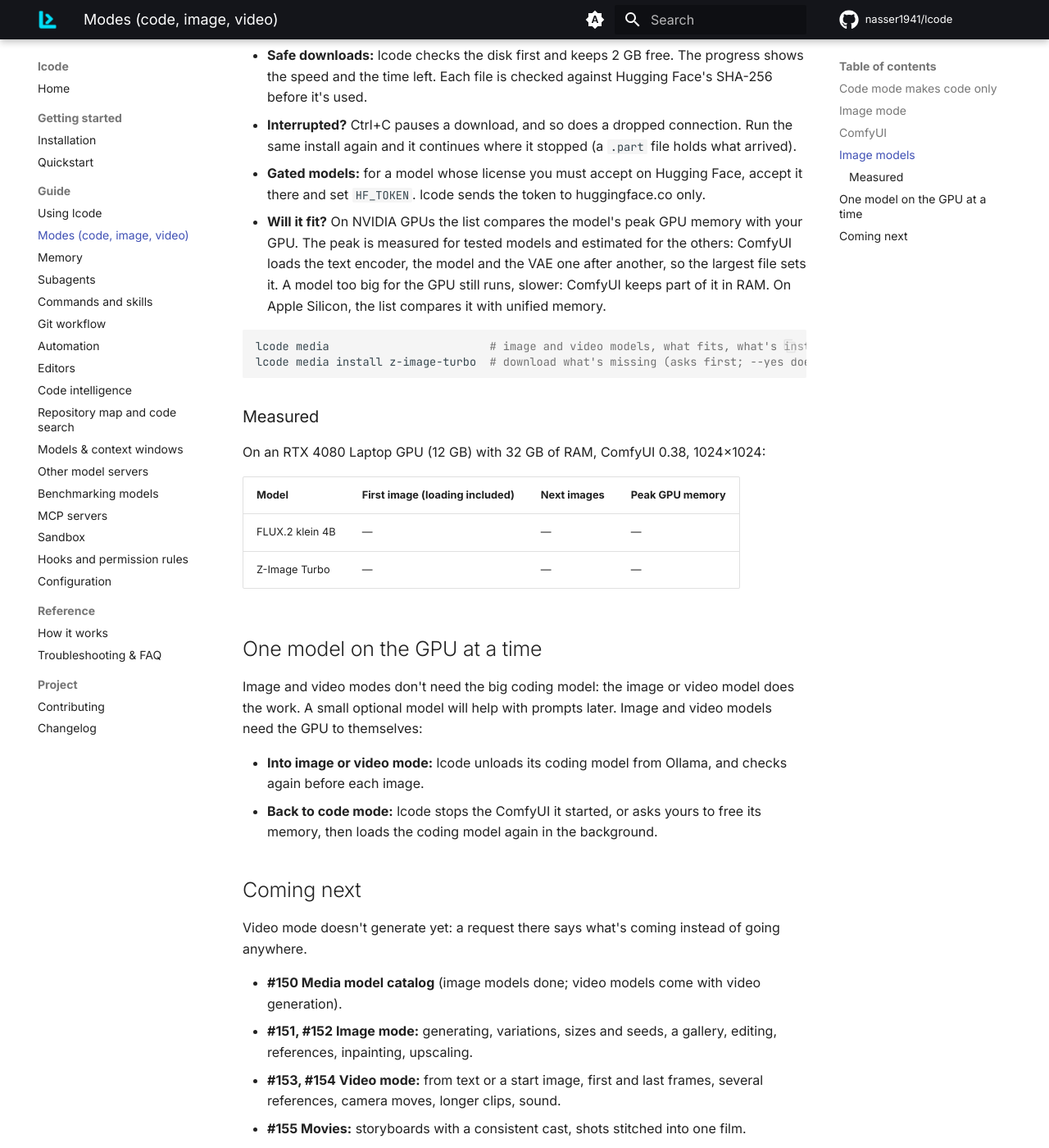
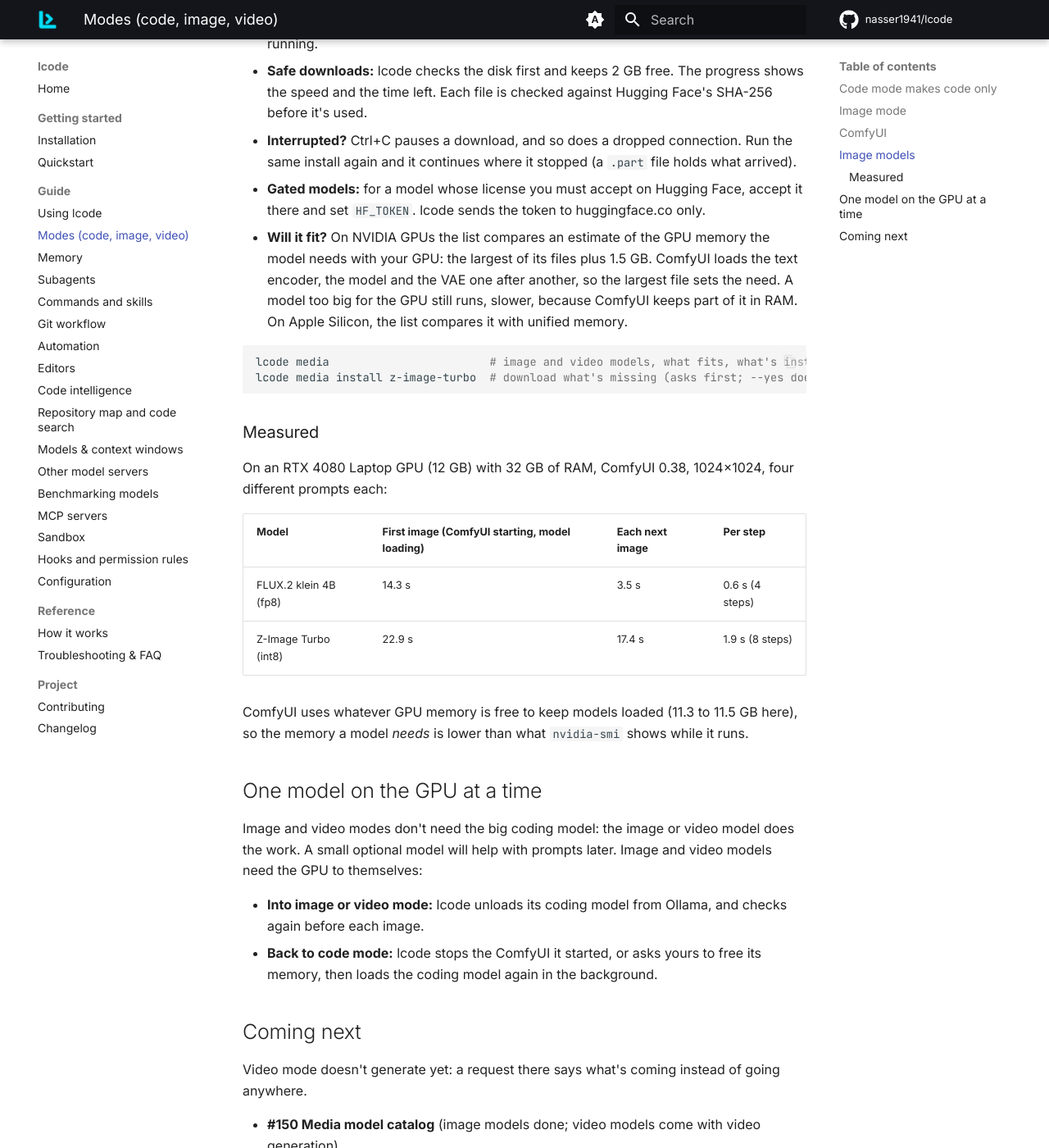
Before and after one commit to nasser1941/lcode, an MkDocs documentation site: the page built from docs/modes.md, in a window 1280 px wide and 1400 px high, scrolled down 2988 px. Shown: the whole window at 82% size. Built offline with MkDocs 1.6.1 and Material for MkDocs 9.7.7, drawn with Linux system fonts in a browser that asks for light colours; comment, search, counter and statistics services are not loaded; some of the changed text lies outside the part shown.

Commit message:
Media catalog: measured speeds on a 12 GB laptop GPU
Co-Authored-By: Claude Opus 5.5 <noreply@anthropic.com>

````diff
--- a/docs/modes.md
+++ b/docs/modes.md
@@ -83,9 +83,10 @@ z-image-turbo`. `lcode config set image_model z-image-turbo` makes one the defau
 
 ```text
 image ❯ /models
-  1. ● FLUX.2 klein 4B (flux2-klein-4b)  text-to-image · 12.4 GB · installed · fits (~7 GB of 12 GB GPU memory)
-        1024×1024 in 2.6 s (8 s with loading), RTX 4080 Laptop 12 GB
+  1. ● FLUX.2 klein 4B (flux2-klein-4b)  text-to-image · 12.4 GB · installed · fits (~9 GB of 12 GB GPU memory)
+        1024×1024: 3.5 s per image, 14 s for the first with ComfyUI starting (RTX 4080 Laptop, 12 GB)
   2.   Z-Image Turbo (z-image-turbo)  text-to-image · 14.6 GB · 6.5 GB to download · fits (~9 GB of 12 GB GPU memory)
+        1024×1024: 17 s per image (1.9 s per step), 23 s for the first (RTX 4080 Laptop, 12 GB)
   Switch to which model? (number or name, Enter to keep FLUX.2 klein 4B): 2
 Image model: Z-Image Turbo.
 Not installed yet: 6.5 GB download with your next image (you're asked first).
@@ -93,8 +94,8 @@ Not installed yet: 6.5 GB download with your next image (you're asked first).
 
 | Model | Made by | License | Steps | Good at |
 |---|---|---|---|---|
-| **FLUX.2 klein 4B** (default) | Black Forest Labs | Apache 2.0 | 4 | Fast and small |
-| **Z-Image Turbo** | Tongyi-MAI (Alibaba) | Apache 2.0 | 8 | Photorealism, text in images |
+| **FLUX.2 klein 4B** (default) | Black Forest Labs | Apache 2.0 | 4 | Speed: a few seconds per image |
+| **Z-Image Turbo** | Tongyi-MAI (Alibaba) | Apache 2.0 | 8 | Photorealism, text in images; slower |
 
 Measured speeds are in the list (`/models`, `lcode media`) and in [Measured](#measured).
 
@@ -109,11 +110,11 @@ Measured speeds are in the list (`/models`, `lcode media`) and in [Measured](#me
   again and it continues where it stopped (a `.part` file holds what arrived).
 - **Gated models:** for a model whose license you must accept on Hugging Face, accept it there
   and set `HF_TOKEN`. lcode sends the token to huggingface.co only.
-- **Will it fit?** On NVIDIA GPUs the list compares the model's peak GPU memory with your GPU.
-  The peak is measured for tested models and estimated for the others: ComfyUI loads the text
-  encoder, the model and the VAE one after another, so the largest file sets it. A model too big
-  for the GPU still runs, slower: ComfyUI keeps part of it in RAM. On Apple Silicon, the list
-  compares it with unified memory.
+- **Will it fit?** On NVIDIA GPUs the list compares an estimate of the GPU memory the model needs
+  with your GPU: the largest of its files plus 1.5 GB. ComfyUI loads the text encoder, the model and
+  the VAE one after another, so the largest file sets the need. A model too big for the GPU still
+  runs, slower, because ComfyUI keeps part of it in RAM. On Apple Silicon, the list compares it
+  with unified memory.
 
 ```bash
 lcode media                        # image and video models, what fits, what's installed
@@ -122,12 +123,16 @@ lcode media install z-image-turbo  # download what's missing (asks first; --yes
 
 ### Measured
 
-On an RTX 4080 Laptop GPU (12 GB) with 32 GB of RAM, ComfyUI 0.38, 1024×1024:
+On an RTX 4080 Laptop GPU (12 GB) with 32 GB of RAM, ComfyUI 0.38, 1024×1024, four different
+prompts each:
 
-| Model | First image (loading included) | Next images | Peak GPU memory |
+| Model | First image (ComfyUI starting, model loading) | Each next image | Per step |
 |---|---|---|---|
-| FLUX.2 klein 4B | — | — | — |
-| Z-Image Turbo | — | — | — |
+| FLUX.2 klein 4B (fp8) | 14.3 s | 3.5 s | 0.6 s (4 steps) |
+| Z-Image Turbo (int8) | 22.9 s | 17.4 s | 1.9 s (8 steps) |
+
+ComfyUI uses whatever GPU memory is free to keep models loaded (11.3 to 11.5 GB here), so the
+memory a model *needs* is lower than what `nvidia-smi` shows while it runs.
 
 ## One model on the GPU at a time
 
````
Also changed, not shown: CHANGELOG.md (+2 -1 lines), src/lcode/media.toml (+4 -3 lines).
